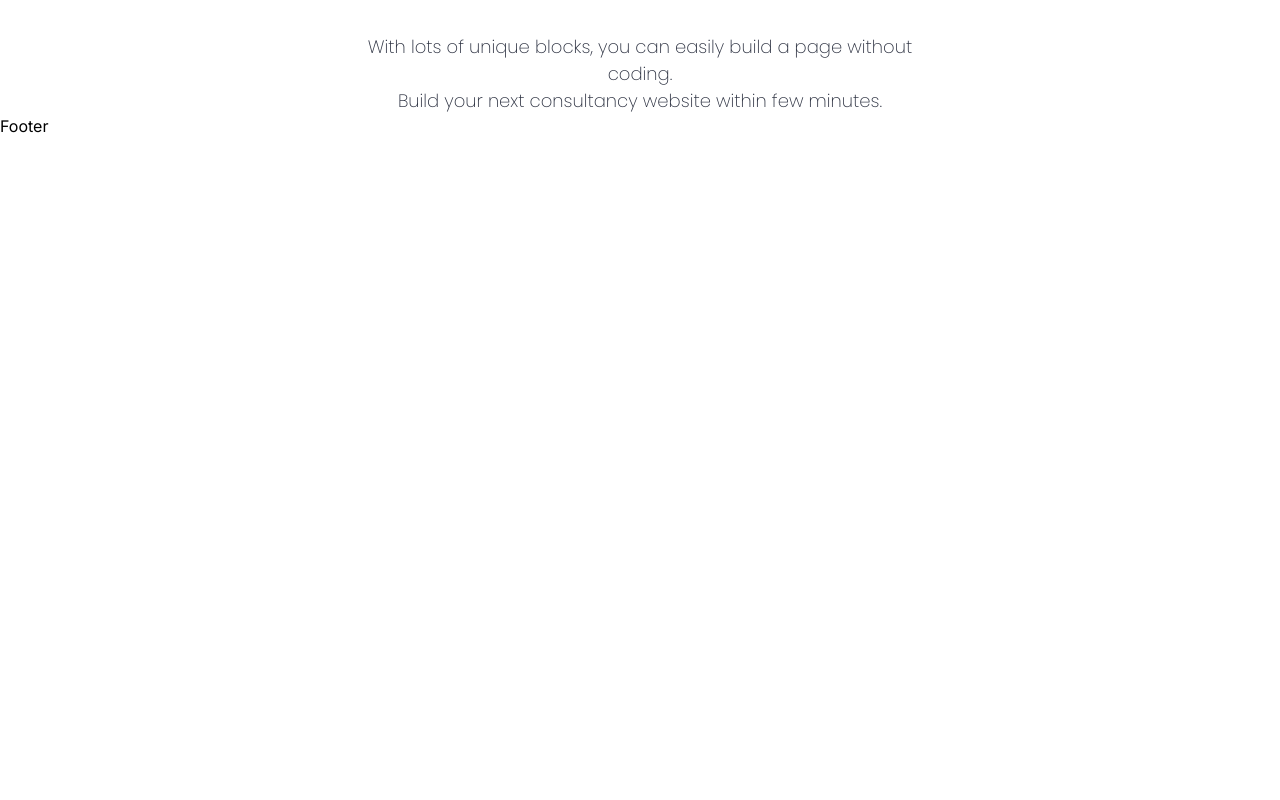
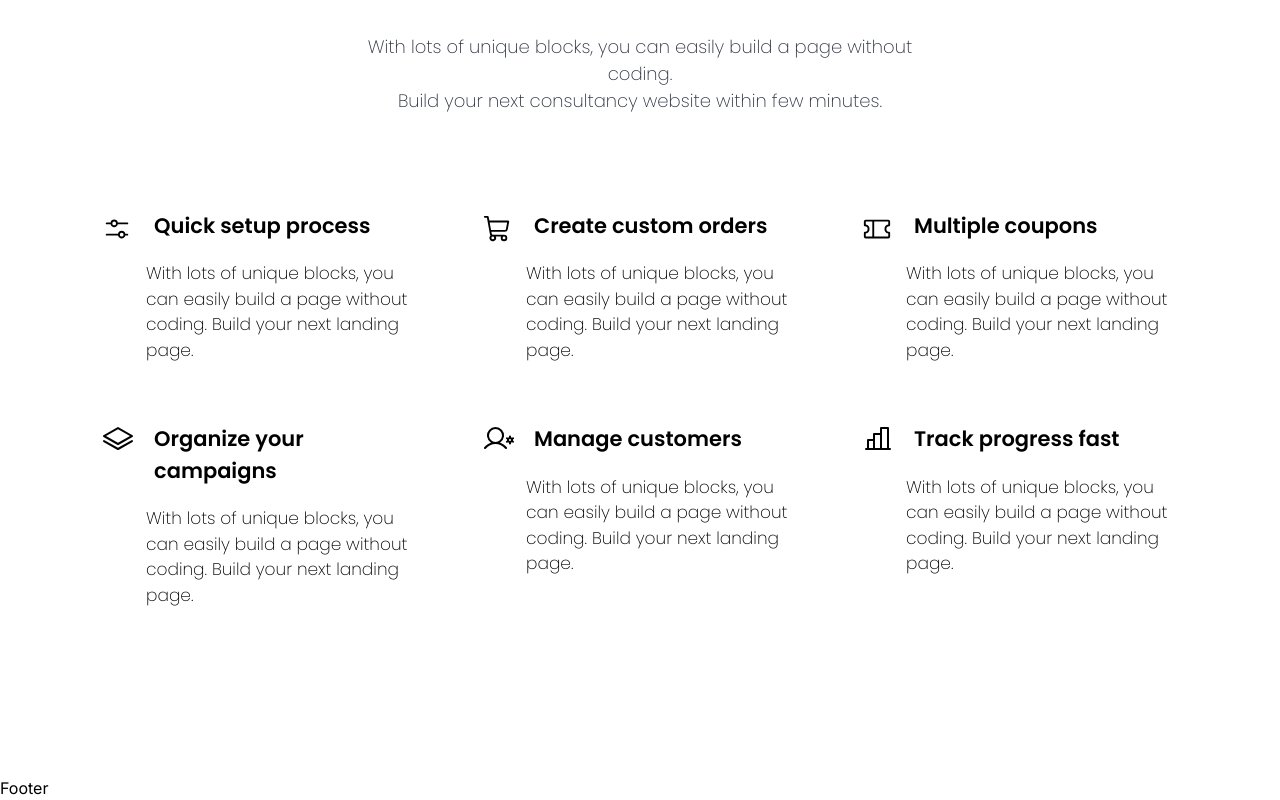
Before and after one commit to Txyeem/DemoProject, a Next.js app: page / in a window 1280 px wide. Shown: the part 1543-2343 px from the top of the page. Before the commit the page ends 1681 px from the top, so only its background shows below. Built offline with nearby package versions, Linux system fonts and the light colour scheme.

Commit message:
Features

```diff
--- a/src/components/info.jsx
+++ b/src/components/info.jsx
@@ -11,8 +11,97 @@ function Info() {
             With lots of unique blocks, you can easily build a page without coding.<br/>
             Build your next consultancy website within few minutes.
         </p>
+
+      <div className="grid grid-cols-3 gap-10 mt-12 max-w-[1100px] mx-auto pt-10 text-left pb-40">
+
+        {/* Top row */}
+        <div className="p-2 relative">
+          <div>
+
+          <div className="absolute top-0 left-0 p-3 -10">
+              <svg xmlns="http://www.w3.org/2000/svg" width="30" height="30" fill="#000000" viewBox="0 0 256 256">
+                  <path d="M40,88H73a32,32,0,0,0,62,0h81a8,8,0,0,0,0-16H135a32,32,0,0,0-62,0H40a8,8,0,0,0,0,16Zm64-24A16,16,0,1,1,88,80,16,16,0,0,1,104,64ZM216,168H199a32,32,0,0,0-62,0H40a8,8,0,0,0,0,16h97a32,32,0,0,0,62,0h17a8,8,0,0,0,0-16Zm-48,24a16,16,0,1,1,16-16A16,16,0,0,1,168,192Z"></path>
+              </svg>
+          </div>
+
+              <h2 className="font-poppins font-semibold text-[21px] pb-5 pl-14">Quick setup process</h2>
+              <p className="text-[17px] font-poppins font-extralight pl-12">With lots of unique blocks, you can easily build a page without coding. Build your next landing page.</p>
+          </div>
+        </div>
+
+        {/* 1 */}
+
+          <div className="p-2 relative">
+
+          <div className="absolute top-0 left-0 p-3 -10">
+            <svg xmlns="http://www.w3.org/2000/svg" width="30" height="30" fill="#000000" viewBox="0 0 256 256">
+              <path d="M230.14,58.87A8,8,0,0,0,224,56H62.68L56.6,22.57A8,8,0,0,0,48.73,16H24a8,8,0,0,0,0,16h18L67.56,172.29a24,24,0,0,0,5.33,11.27,28,28,0,1,0,44.4,8.44h45.42A27.75,27.75,0,0,0,160,204a28,28,0,1,0,28-28H91.17a8,8,0,0,1-7.87-6.57L80.13,152h116a24,24,0,0,0,23.61-19.71l12.16-66.86A8,8,0,0,0,230.14,58.87ZM104,204a12,12,0,1,1-12-12A12,12,0,0,1,104,204Zm96,0a12,12,0,1,1-12-12A12,12,0,0,1,200,204Zm4-74.57A8,8,0,0,1,196.1,136H77.22L65.59,72H214.41Z"></path>
+            </svg>
+          </div>
+
+              <h2 className="font-poppins font-semibold text-[21px] pb-5 pl-14">Create custom orders</h2>
+              <p className="text-[17px] font-poppins font-extralight pl-12">With lots of unique blocks, you can easily build a page without coding. Build your next landing page.</p>
+          </div>
+
+        {/* 2 */}
+
+          <div className="p-2 relative">
+
+          <div className="absolute top-0 left-0 p-3 -10">
+          <svg xmlns="http://www.w3.org/2000/svg" width="30" height="30" fill="#000000" viewBox="0 0 256 256">
+            <path d="M232,104a8,8,0,0,0,8-8V64a16,16,0,0,0-16-16H32A16,16,0,0,0,16,64V96a8,8,0,0,0,8,8,24,24,0,0,1,0,48,8,8,0,0,0-8,8v32a16,16,0,0,0,16,16H224a16,16,0,0,0,16-16V160a8,8,0,0,0-8-8,24,24,0,0,1,0-48ZM32,167.2a40,40,0,0,0,0-78.4V64H88V192H32Zm192,0V192H104V64H224V88.8a40,40,0,0,0,0,78.4Z"></path>
+            </svg>
+          </div>
+
+              <h2 className="font-poppins font-semibold text-[21px] pb-5 pl-14">Multiple coupons</h2>
+              <p className="text-[17px] font-poppins font-extralight pl-12">With lots of unique blocks, you can easily build a page without coding. Build your next landing page.</p>
+          </div>
+
+        {/* 3 */}
+
+          {/* Bottom row */}
+          <div className="p-2 relative">
+
+          <div className="absolute top-0 left-0 p-3 -10">
+          <svg xmlns="http://www.w3.org/2000/svg" width="32" height="32" fill="#000000" viewBox="0 0 256 256">
+            <path d="M12,111l112,64a8,8,0,0,0,7.94,0l112-64a8,8,0,0,0,0-13.9l-112-64a8,8,0,0,0-7.94,0l-112,64A8,8,0,0,0,12,111ZM128,49.21,223.87,104,128,158.79,32.13,104ZM246.94,140A8,8,0,0,1,244,151L132,215a8,8,0,0,1-7.94,0L12,151A8,8,0,0,1,20,137.05l108,61.74,108-61.74A8,8,0,0,1,246.94,140Z"></path>
+            </svg>
+          </div>
+
+              <h2 className="font-poppins font-semibold text-[21px] pt-1 pb-5 pl-14">Organize your campaigns</h2>
+              <p className="text-[17px] font-poppins font-extralight pl-12">With lots of unique blocks, you can easily build a page without coding. Build your next landing page.</p>
+          </div>
+
+          <div className="p-2 relative">
+
+          <div className="absolute top-0 left-0 p-3 -10">
+          <svg xmlns="http://www.w3.org/2000/svg" width="32" height="32" fill="#000000" viewBox="0 0 256 256">
+            <path d="M144,157.68a68,68,0,1,0-71.9,0c-20.65,6.76-39.23,19.39-54.17,37.17a8,8,0,1,0,12.24,10.3C50.25,181.19,77.91,168,108,168s57.75,13.19,77.87,37.15a8,8,0,0,0,12.26-10.3C183.18,177.07,164.6,164.44,144,157.68ZM56,100a52,52,0,1,1,52,52A52.06,52.06,0,0,1,56,100Zm196.25,43.07-4.66-2.69a23.6,23.6,0,0,0,0-8.76l4.66-2.69a8,8,0,1,0-8-13.86l-4.67,2.7a23.92,23.92,0,0,0-7.58-4.39V108a8,8,0,0,0-16,0v5.38a23.92,23.92,0,0,0-7.58,4.39l-4.67-2.7a8,8,0,1,0-8,13.86l4.66,2.69a23.6,23.6,0,0,0,0,8.76l-4.66,2.69a8,8,0,0,0,8,13.86l4.67-2.7a23.92,23.92,0,0,0,7.58,4.39V164a8,8,0,0,0,16,0v-5.38a23.92,23.92,0,0,0,7.58-4.39l4.67,2.7a7.92,7.92,0,0,0,4,1.07,8,8,0,0,0,4-14.93ZM216,136a8,8,0,1,1,8,8A8,8,0,0,1,216,136Z"></path>
+            </svg>
+          </div>
+
+              <h2 className="font-poppins font-semibold text-[21px] pt-1 pb-5 pl-14">Manage customers</h2>
+              <p className="text-[17px] font-poppins font-extralight pl-12">With lots of unique blocks, you can easily build a page without coding. Build your next landing page.</p>
+          </div>
+
+          <div className="p-2 relative">
+
+          <div className="absolute top-0 left-0 p-3 -10">
+          <svg xmlns="http://www.w3.org/2000/svg" width="32" height="32" fill="#000000" viewBox="0 0 256 256"><path d="M224,200h-8V40a8,8,0,0,0-8-8H152a8,8,0,0,0-8,8V80H96a8,8,0,0,0-8,8v40H48a8,8,0,0,0-8,8v64H32a8,8,0,0,0,0,16H224a8,8,0,0,0,0-16ZM160,48h40V200H160ZM104,96h40V200H104ZM56,144H88v56H56Z">
+            </path>
+          </svg>
+          </div>
+
+              <h2 className="font-poppins font-semibold text-[21px] pt-1 pb-5 pl-14">Track progress fast</h2>
+              <p className="text-[17px] font-poppins font-extralight pl-12">With lots of unique blocks, you can easily build a page without coding. Build your next landing page.</p>
+          </div>
+
+        </div>
+
       </div>
     </div>
+
+
   );
 }
 
```
